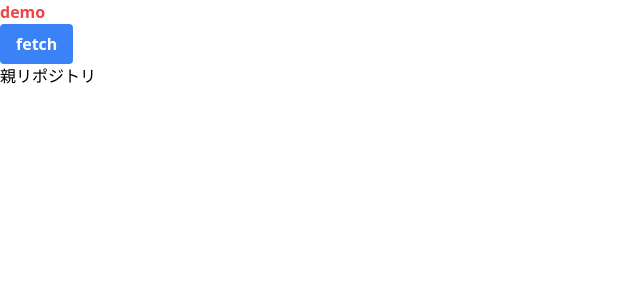
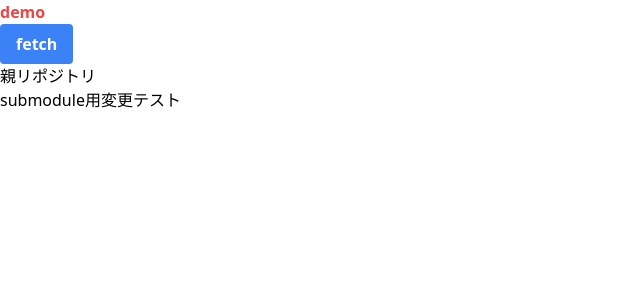
Before and after one commit to KIYO1234/karaoke, a React (Create React App) app in the folder front/: page / in a window 1280 px wide. Shown: the top 300 px of the page, without its empty margins (0-640 px from the left). Built offline with nearby package versions, Linux system fonts and the light colour scheme.

Commit message:
submodule用テスト

```diff
--- a/front/src/App.tsx
+++ b/front/src/App.tsx
@@ -45,6 +45,7 @@ function App() {
       <h1 className="text-red-500 font-bold">demo</h1>
       <Button onClick={onClick} />
       <div>親リポジトリ</div>
+      <div>submodule用変更テスト</div>
     </>
   );
 }
```
